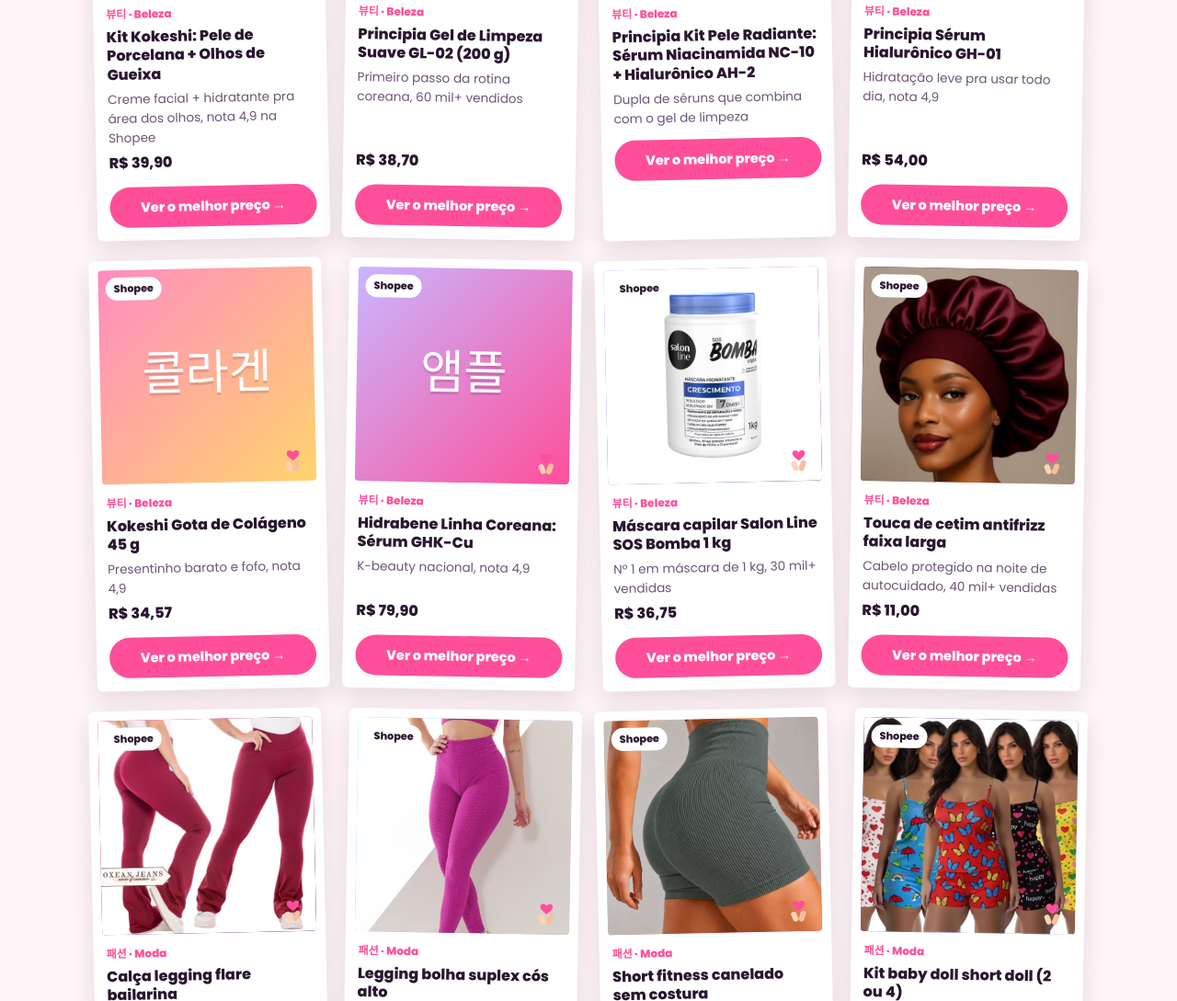
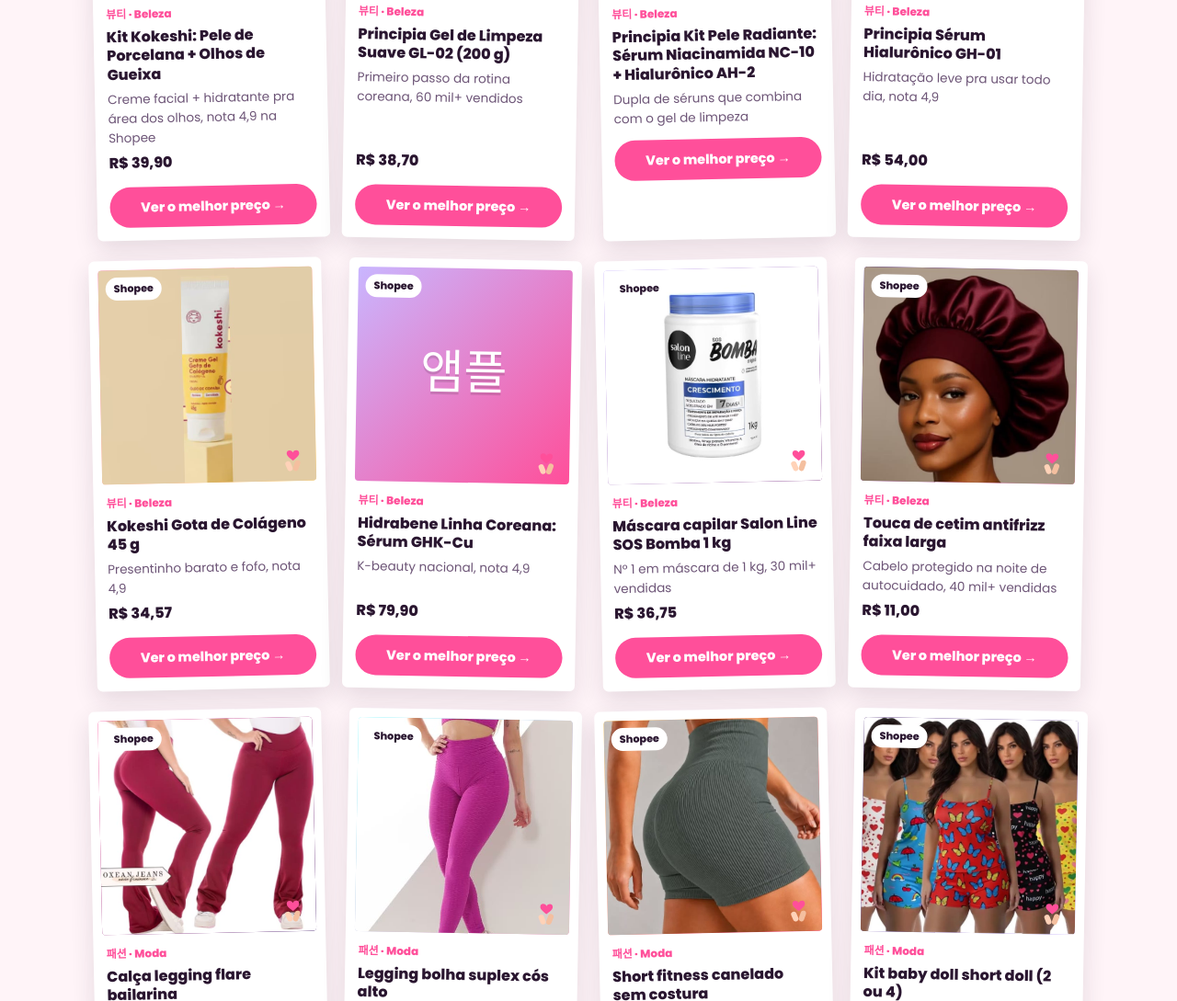
Before and after one commit to stevaum/achadinhoskoreanos, a plain HTML site: page index.html in a window 1280 px wide. Shown: the part 1232-2321 px from the top of the page at 92% size. Drawn offline with Linux system fonts and the light colour scheme.

Commit message:
Kokeshi Gota de Colageno: foto

```diff
--- a/index.html
+++ b/index.html
@@ -251,7 +251,7 @@ const PRODUTOS = [
   {nome:"Principia Gel de Limpeza Suave GL-02 (200 g)", categoria:"beleza", kr:"클렌징", motivo:"Primeiro passo da rotina coreana, 60 mil+ vendidos", preco:"R$ 38,70", link:"https://s.shopee.com.br/2La4dd1uBY", loja:"Shopee", imagem:"https://down-br.img.susercontent.com/file/br-11134207-81z1k-mfvjjhfmqcjp5b", cor:"linear-gradient(135deg,#ff8cc0,#c9b6ff)"},
   {nome:"Principia Kit Pele Radiante: Sérum Niacinamida NC-10 + Hialurônico AH-2", categoria:"beleza", kr:"세럼", motivo:"Dupla de séruns que combina com o gel de limpeza", preco:"", link:"https://s.shopee.com.br/1LhXS14O6A", loja:"Shopee", imagem:"https://down-br.img.susercontent.com/file/br-11134207-81z1k-mhj6ax8o4jk325", cor:"linear-gradient(135deg,#ffb38a,#ff4f9a)"},
   {nome:"Principia Sérum Hialurônico GH-01", categoria:"beleza", kr:"수분", motivo:"Hidratação leve pra usar todo dia, nota 4,9", preco:"R$ 54,00", link:"https://s.shopee.com.br/5LDgDR0Ka1", loja:"Shopee", imagem:"", cor:"linear-gradient(135deg,#7df9ff,#c9b6ff)"},
-  {nome:"Kokeshi Gota de Colágeno 45 g", categoria:"beleza", kr:"콜라겐", motivo:"Presentinho barato e fofo, nota 4,9", preco:"R$ 34,57", link:"https://s.shopee.com.br/7AfKOresey", loja:"Shopee", imagem:"", cor:"linear-gradient(135deg,#ff8cc0,#ffd36e)"},
+  {nome:"Kokeshi Gota de Colágeno 45 g", categoria:"beleza", kr:"콜라겐", motivo:"Presentinho barato e fofo, nota 4,9", preco:"R$ 34,57", link:"https://s.shopee.com.br/7AfKOresey", loja:"Shopee", imagem:"img/kokeshi-gota.jpg", cor:"linear-gradient(135deg,#ff8cc0,#ffd36e)"},
   {nome:"Hidrabene Linha Coreana: Sérum GHK-Cu", categoria:"beleza", kr:"앰플", motivo:"K-beauty nacional, nota 4,9", preco:"R$ 79,90", link:"https://s.shopee.com.br/AAIvyRnqIV", loja:"Shopee", imagem:"", cor:"linear-gradient(135deg,#c9b6ff,#ff4f9a)"},
   {nome:"Máscara capilar Salon Line SOS Bomba 1 kg", categoria:"beleza", kr:"헤어", motivo:"Nº 1 em máscara de 1 kg, 30 mil+ vendidas", preco:"R$ 36,75", link:"https://s.shopee.com.br/20xEFU8zRl", loja:"Shopee", imagem:"img/salon-line.jpg", cor:"linear-gradient(135deg,#c9b6ff,#7a2a7e)"},
   {nome:"Touca de cetim antifrizz faixa larga", categoria:"beleza", kr:"보닛", motivo:"Cabelo protegido na noite de autocuidado, 40 mil+ vendidas", preco:"R$ 11,00", link:"https://s.shopee.com.br/6fj3o7Y0ei", loja:"Shopee", imagem:"img/touca.jpg", cor:"linear-gradient(135deg,#3a1466,#ff8cc0)"},
```
Also changed, not shown: img/kokeshi-gota.jpg (added).
